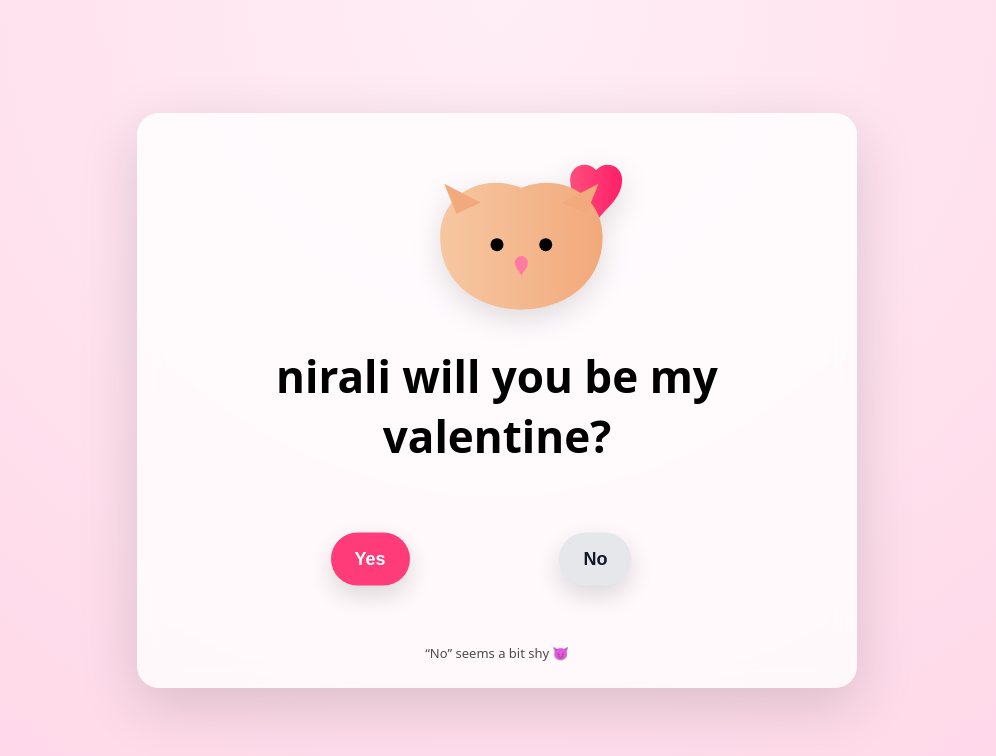
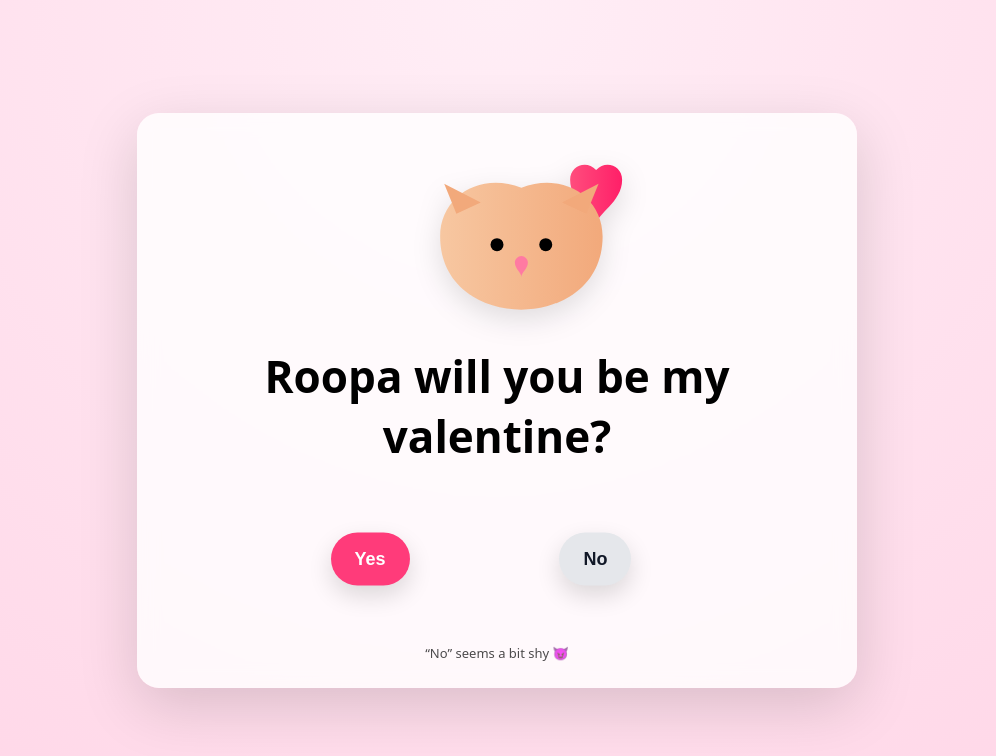
Before and after one commit to neelmayur/Test, a plain HTML site: page index.html in a window 1280 px wide. Shown: the whole page, without its empty margins (143-1139 px from the left). Drawn offline with nearby package versions, Linux system fonts and the light colour scheme.

Commit message:
Update index.html

```diff
--- a/index.html
+++ b/index.html
@@ -171,7 +171,7 @@
             fill="#ff7aa2"/>
     </svg>
 
-    <h1>nirali will you be my valentine?</h1>
+    <h1>Roopa will you be my valentine?</h1>
 
     <section class="button-zone" id="zone">
       <button id="yesBtn">Yes</button>
```
